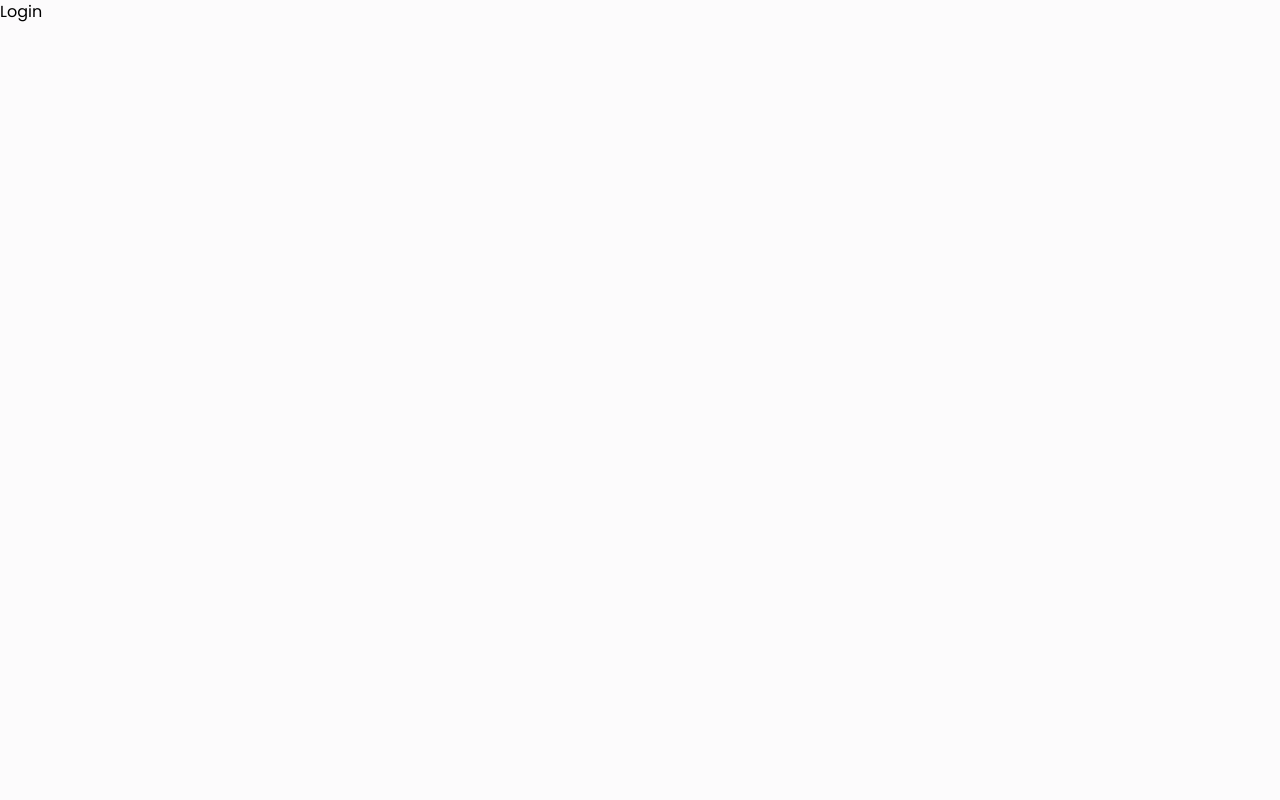
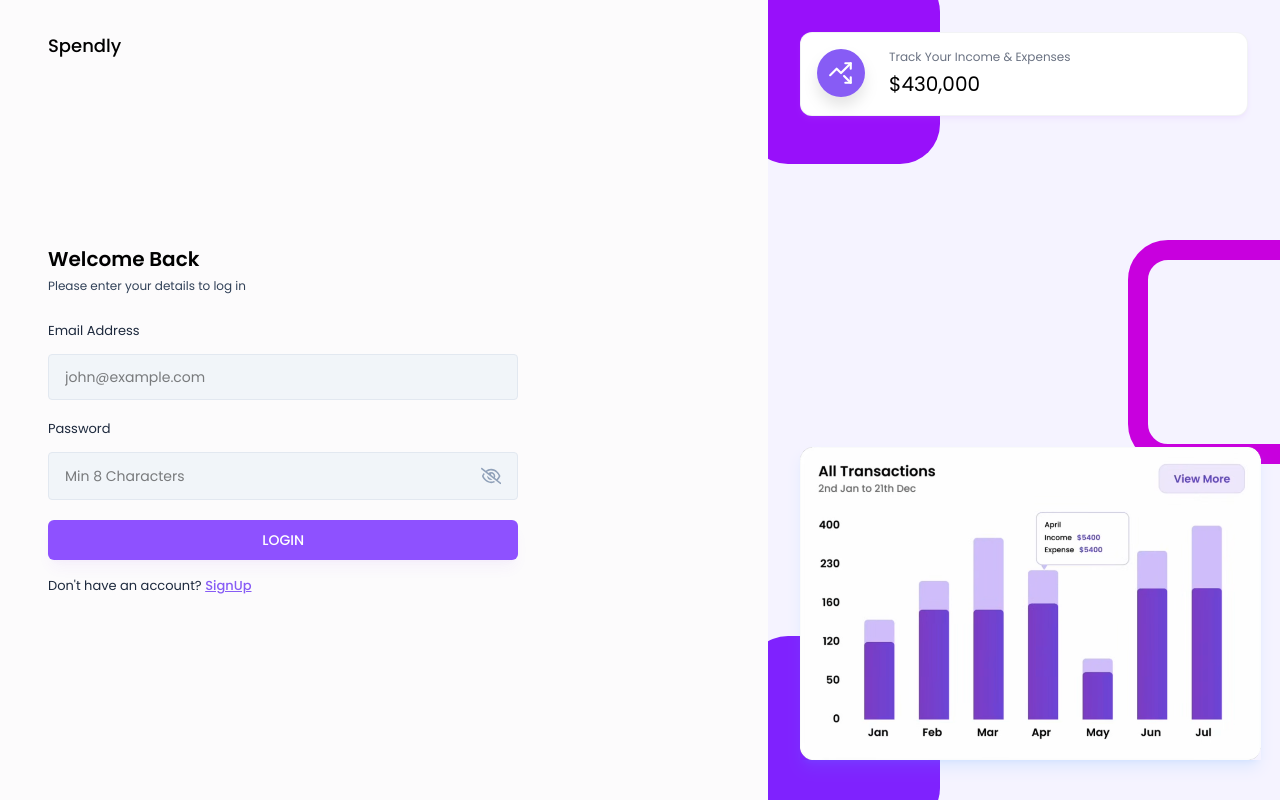
Before and after one commit to kikoNassif/spendly, a React (Vite) app in the folder frontend/spendly/: page /login in a window 1280 px wide. Built offline with nearby package versions, Linux system fonts and the light colour scheme.

Commit message:
Built Login Form UI

```diff
--- /dev/null
+++ b/frontend/spendly/src/components/Inputs/Input.jsx
@@ -0,0 +1,45 @@
+import React, { useState } from 'react'
+import { FaRegEye, FaRegEyeSlash } from "react-icons/fa6";
+
+const Input = ({ value, onChange, placeholder, label, type }) => {
+  const [showPassword, setShowPassword] = useState(false);
+
+  const toggleShowPassword = () => {
+    setShowPassword(!showPassword);
+  };
+  return (
+    <div>
+      <label className="text-[13px] text-slate-800">{label}</label>
+
+      <div className="input-box">
+        <input
+          type={type == 'password' ? showPassword ? 'text' : 'password' : type}
+          placeholder={placeholder}
+          className="w-full bg-transparent outline-none"
+          value={value}
+          onChange={(e) => onChange(e)}
+        />
+
+        {type === "password" && (
+          <>
+            {showPassword ? (
+              <FaRegEye
+                size={12}
+                className="text-primary cursor-pointer"
+                onClick={() => toggleShowPassword}
+              />
+            ) : (
+              <FaRegEyeSlash
+                size={22}
+                className="text-slate-400 cursor-pointer"
+                onClick={() => toggleShowPassword()}
+              />
+            )}
+          </>
+        )}
+      </div>
+    </div>
+  )
+}
+
+export default Input
--- /dev/null
+++ b/frontend/spendly/src/components/layout/AuthLayout.jsx
@@ -0,0 +1,48 @@
+import React from 'react';
+import CARD_2 from "../../assets/images/card2.png";
+import { LuTrendingUpDown } from "react-icons/lu";
+
+const AuthLayout = ({ children }) => {
+  return <div className="flex">
+      <div className="w-screen h-screen md:w-[60vw] px-12 pt-8 pb-12">
+        <h2 className="text-lg font-medium text-black">Spendly</h2>
+        {children}
+      </div>
+
+      <div className="hidden md:block w-[40vw] h-screen bg-violet-50 bg-auth-bg-img bg-cover bg-no-repeat bg-center overflow-hidden p-8 relative">
+        <div className="w-48 h-48 rounded-[40px] bg-purple-600 absolute -top-7 -left-5" />
+        <div className="w-48 h-56 rounded-[40px] border-[20px] border-fuchsia-600 absolute top-[30%] -right-10" />
+        <div className="w-48 h-48 rounded-[40px] bg-violet-600 absolute -bottom-7 -left-5" />
+
+        <div className="grid grid-cols-1 z-20">
+          <StatsInfoCard
+            icon={<LuTrendingUpDown />}
+            label="Track Your Income & Expenses"
+            value="430,000"
+            color="bg-primary"
+          />
+        </div>
+
+        <img
+          src={CARD_2}
+          className="w-64 lg:w-[90%] absolute bottom-10 shadow-lg shadow-blue-400/15"
+        />
+      </div>
+    </div>
+};
+
+export default AuthLayout;
+
+const StatsInfoCard = ({icon, label, value, color}) => {
+  return <div className="flex gap-6 bg-white p-4 rounded-xl shadow-md shadow-purple-400/10 border border-gray-200/50 z-10">
+    <div
+      className={`w-12 h-12 flex items-center justify-center text-[26px] text-white ${color} rounded-full drop-shadow-xl`}
+    >
+      {icon}
+    </div>
+    <div>
+      <h6 className="text-xs text-gray-500 mb-1">{label}</h6>
+      <span className="text-[20px]">${value}</span>
+    </div>
+  </div>
+}
--- a/frontend/spendly/src/index.css
+++ b/frontend/spendly/src/index.css
@@ -17,3 +17,11 @@
     overflow-x: hidden;
   }
 }
+
+.input-box {
+  @apply w-full flex justify-between gap-3 text-sm text-black bg-slate-100 rounded px-4 py-3 mb-4 mt-3 border border-slate-200 outline-none;
+}
+
+.btn-primary {
+  @apply w-full text-sm font-medium text-white bg-violet-500 shadow-lg shadow-[rgba(147,51,234,0.05)] p-[10px] rounded-md my-1 hover:bg-purple-600/15 hover:text-purple-600
+}
--- a/frontend/spendly/src/pages/Auth/Login.jsx
+++ b/frontend/spendly/src/pages/Auth/Login.jsx
@@ -1,8 +1,78 @@
-import React from 'react'
+/* eslint-disable no-unused-vars */
+
+import React, { useState } from 'react'
+import AuthLayout from '../../components/layout/AuthLayout'
+import { useNavigate, Link } from 'react-router-dom';
+import Input from '../../components/Inputs/input';
+import { validateEmail } from "../../utils/helper"
+
 
 const Login = () => {
+  const [email, setEmail] = useState("");
+  const [password, setPassword] = useState("");
+  const [error, setError] = useState(null);
+
+  const navigate = useNavigate();
+
+  // Handle Login Form Submit
+  const handleLogin = async (e) => {
+    e.preventDefault();
+
+    if (!validateEmail(email)) {
+      setError("Please enter a valid email address");
+      return;
+    }
+
+    if (!password) {
+      setError("Please enter the password");
+      return;
+    }
+
+    setError("");
+
+    // Login API Call
+  }
+
   return (
-    <div>Login</div>
+    <AuthLayout>
+      <div className="lg:w-[70%] h-3/4 md:h-full flex flex-col justify-center">
+        <h3 className="text-xl font-semibold text-black">Welcome Back</h3>
+        <p className="text-xs text-slate-700 mt-[5px] mb-6">
+          Please enter your details to log in
+        </p>
+
+        <form onSubmit={handleLogin}>
+          <Input
+            value={email}
+            onChange={({ target }) => setEmail(target.value)}
+            label="Email Address"
+            placeholder="john@example.com"
+            type="text"
+          />
+
+          <Input
+            value={password}
+            onChange={({ target }) => setPassword(target.value)}
+            label="Password"
+            placeholder="Min 8 Characters"
+            type="password"
+          />
+
+          {error && <p className="text-red-500 text-xs pb-2.5">{error}</p>}
+
+          <button type="submit" className="btn-primary">
+            LOGIN
+          </button>
+
+          <p className="text-[13px] text-slate-800 mt-3">
+            Don't have an account? {" "}
+            <Link className="font-medium text-primary underline" to="/signup">
+              SignUp
+            </Link>
+          </p>
+        </form>
+      </div>
+    </AuthLayout>
   )
 }
 
--- a/frontend/spendly/src/utils/helper.js
+++ b/frontend/spendly/src/utils/helper.js
@@ -0,0 +1,4 @@
+export const validateEmail = (email) => {
+  const regex = /^[^\s@]+@[^\s@]+\.[^\s@]+$/;
+  return regex.test(email);
+};
```
Also changed, not shown: frontend/spendly/src/assets/images/card2.png (added).
